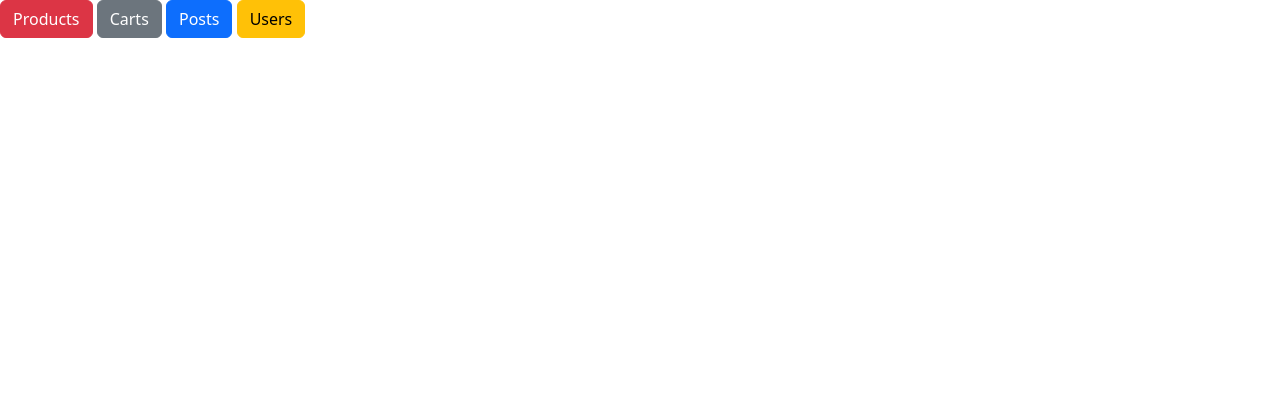
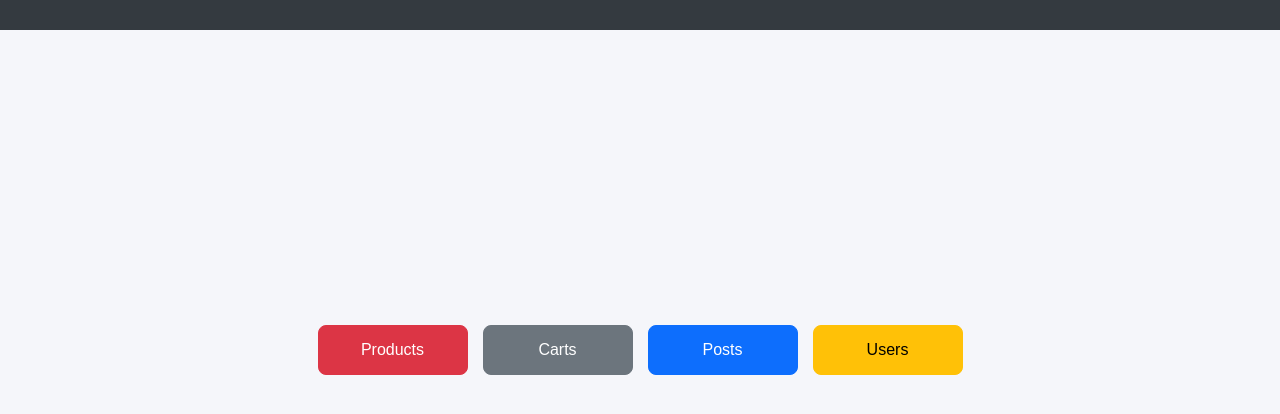
Before and after one commit to Juan-Chala-123/practica-api, a plain HTML site: page index.html in a window 1280 px wide. Drawn offline with nearby package versions, Linux system fonts and the light colour scheme.

Commit message:
Reorganizacion de carpetas e implementacion de estilos

```diff
--- /dev/null
+++ b/css/style.css
@@ -0,0 +1,40 @@
+body {
+        background-color: #f5f6fa;
+        font-family: Arial, sans-serif;
+        margin: 0;
+        padding: 0;
+    }
+
+    nav {
+        background-color: #343a40;
+        padding: 15px;
+        color: white;
+        text-align: center;
+        font-size: 20px;
+        font-weight: bold;
+    }
+
+    main {
+        display: flex;
+        justify-content: center;
+        align-items: center;
+        height: 80vh;
+        gap: 15px;
+        flex-wrap: wrap;
+    }
+
+    a.btn {
+        width: 150px;
+        height: 50px;
+        display: flex;
+        justify-content: center;
+        align-items: center;
+        font-weight: 500;
+        border-radius: 8px;
+        transition: transform 0.2s ease, box-shadow 0.2s ease;
+    }
+
+    a.btn:hover {
+        transform: translateY(-3px);
+        box-shadow: 0 4px 10px rgba(0,0,0,0.15);
+    }
--- a/view/index.html
+++ b/index.html
@@ -7,6 +7,8 @@
     <link href="https://cdn.jsdelivr.net/npm/bootstrap@5.3.8/dist/css/bootstrap.min.css" rel="stylesheet" integrity="sha384-sRIl4kxILFvY47J16cr9ZwB07vP4J8+LH7qKQnuqkuIAvNWLzeN8tE5YBujZqJLB" crossorigin="anonymous">
     <script src="https://cdn.jsdelivr.net/npm/bootstrap@5.3.8/dist/js/bootstrap.bundle.min.js" integrity="sha384-FKyoEForCGlyvwx9Hj09JcYn3nv7wiPVlz7YYwJrWVcXK/BmnVDxM+D2scQbITxI" crossorigin="anonymous"></script>
     <link rel="stylesheet" href="https://cdn.jsdelivr.net/npm/bootstrap-icons@1.11.3/font/bootstrap-icons.css">
+
+    <link rel="stylesheet" href="./css/style.css">
 </head>
 <body>
     <nav>
```
Also changed, not shown: pages/carts.html (renamed from view/pages/carts.html), pages/posts.html (renamed from view/pages/posts.html), pages/products.html (renamed from view/pages/products.html), pages/users.html (renamed from view/pages/users.html).
